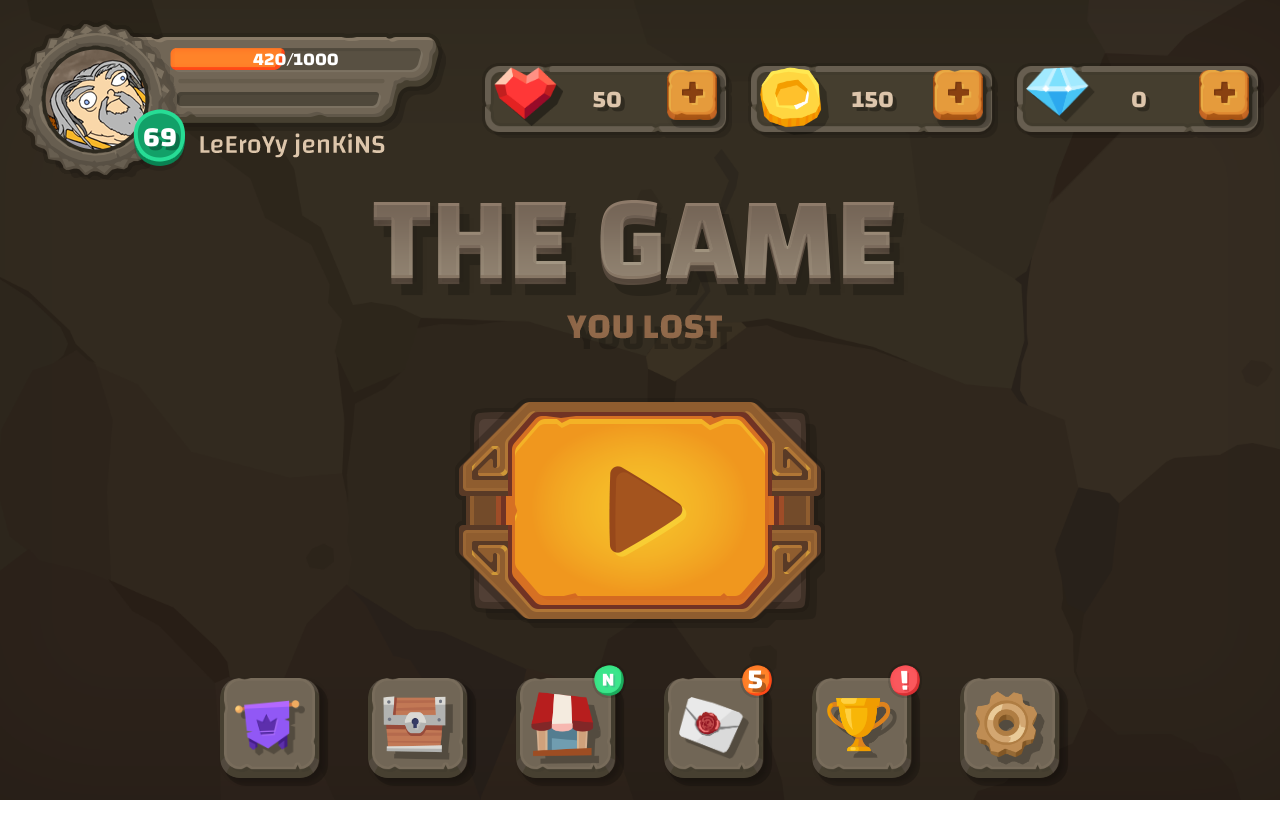
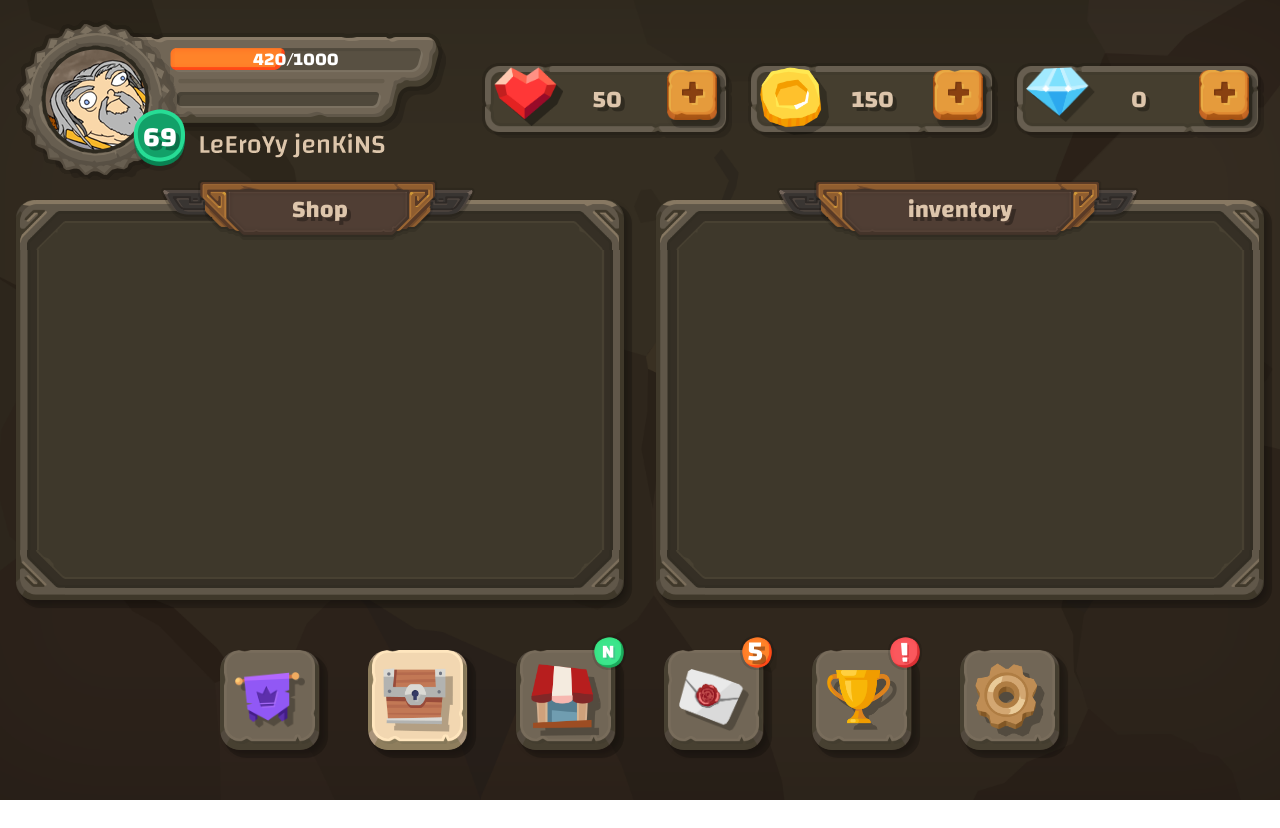
Before and after one commit to kennethlenaerts/mjr, an Angular app: page /info in a window 1280 px wide. Before the commit this address led to /. After the commit the page ends 800 px from the top, so only its background shows below. Built offline with nearby package versions, Linux system fonts and the light colour scheme.

Commit message:
Add info view

```diff
--- a/src/app/app-routing.module.ts
+++ b/src/app/app-routing.module.ts
@@ -2,13 +2,13 @@ import { ShopView } from './views/shop/shop.view';
 import { NgModule } from '@angular/core';
 import { Routes, RouterModule } from '@angular/router';
 
-import { StartView, InventoryView } from './views';
+import { StartView, InfoView } from './views';
 
 const routes: Routes = [
   {
-    path: 'inventory',
-    component: InventoryView,
-    data: { animation: 'inventory' }
+    path: 'info',
+    component: InfoView,
+    data: { animation: 'info' }
   },
   { path: 'shop', component: ShopView, data: { animation: 'shop' } },
   { path: '', component: StartView, data: { animation: 'start' } },
--- a/src/app/components/footer/footer.component.ts
+++ b/src/app/components/footer/footer.component.ts
@@ -14,7 +14,7 @@ const buttons: Button[] = [
     icon: 'mission'
   },
   {
-    routerLink: '/inventory',
+    routerLink: '/info',
     icon: 'treasure'
   },
   {
--- a/src/app/components/index.ts
+++ b/src/app/components/index.ts
@@ -9,6 +9,7 @@ import { ItemComponent } from './item/item.component';
 import { StatusFrameComponent } from './status-frame/status-frame.component';
 import { UserStatsComponent } from './user-stats/user-stats.component';
 import { DividerComponent } from './divider/divider.component';
+import { InventoryComponent } from './inventory/inventory.component';
 
 export * from './badge/badge.component';
 export * from './button/button.component';
@@ -21,6 +22,7 @@ export * from './item/item.component';
 export * from './status-frame/status-frame.component';
 export * from './user-stats/user-stats.component';
 export * from './divider/divider.component';
+export * from './inventory/inventory.component';
 
 // prettier-ignore
 export const components = [
@@ -35,4 +37,5 @@ export const components = [
   StatusFrameComponent,
   UserStatsComponent,
   DividerComponent,
+  InventoryComponent,
 ]
--- a/src/app/views/inventory/inventory.view.ts
+++ b/src/app/components/inventory/inventory.component.ts
@@ -45,8 +45,8 @@ import { Component, OnInit } from '@angular/core';
       </div>
     </app-dialog>
   `,
-  styleUrls: ['inventory.view.scss']
+  styleUrls: ['inventory.component.scss']
 })
-export class InventoryView implements OnInit {
+export class InventoryComponent implements OnInit {
   ngOnInit() {}
 }
--- a/src/app/route-animations.ts
+++ b/src/app/route-animations.ts
@@ -8,11 +8,11 @@ import {
 } from '@angular/animations';
 
 export const slider = trigger('routeAnimations', [
-  transition('start => inventory', slideTo('right')),
+  transition('start => info', slideTo('right')),
   transition('start => shop', slideTo('right')),
-  transition('inventory => start', slideTo('left')),
-  transition('inventory => shop', slideTo('right')),
-  transition('shop => inventory', slideTo('left')),
+  transition('info => start', slideTo('left')),
+  transition('info => shop', slideTo('right')),
+  transition('shop => info', slideTo('left')),
   transition('shop => start', slideTo('left')),
   transition('* => start', [
     query(':enter, :leave', [
--- a/src/app/views/index.ts
+++ b/src/app/views/index.ts
@@ -1,14 +1,14 @@
 import { ShopView } from './shop/shop.view';
 import { StartView } from './start/start.view';
-import { InventoryView } from './inventory/inventory.view';
+import { InfoView } from './info/info.view';
 
 export * from './start/start.view';
-export * from './inventory/inventory.view';
+export * from './info/info.view';
 export * from './shop/shop.view';
 
 // prettier-ignore
 export const views = [
   StartView,
-  InventoryView,
+  InfoView,
   ShopView
 ];
--- /dev/null
+++ b/src/app/views/info/info.view.scss
@@ -0,0 +1,8 @@
+:host {
+  width: 100%;
+  height: 100%;
+  display: block;
+  display: grid;
+  grid-template-columns: repeat(2, 1fr);
+  grid-gap: 2rem;
+}
--- /dev/null
+++ b/src/app/views/info/info.view.ts
@@ -0,0 +1,12 @@
+import { Component, OnInit } from '@angular/core';
+
+@Component({
+  template: `
+    <app-dialog title="Shop"></app-dialog>
+    <app-dialog title="inventory"></app-dialog>
+  `,
+  styleUrls: ['info.view.scss']
+})
+export class InfoView implements OnInit {
+  ngOnInit() {}
+}
```
Also changed, not shown: src/app/components/inventory/inventory.component.scss (renamed from src/app/views/inventory/inventory.view.scss).
